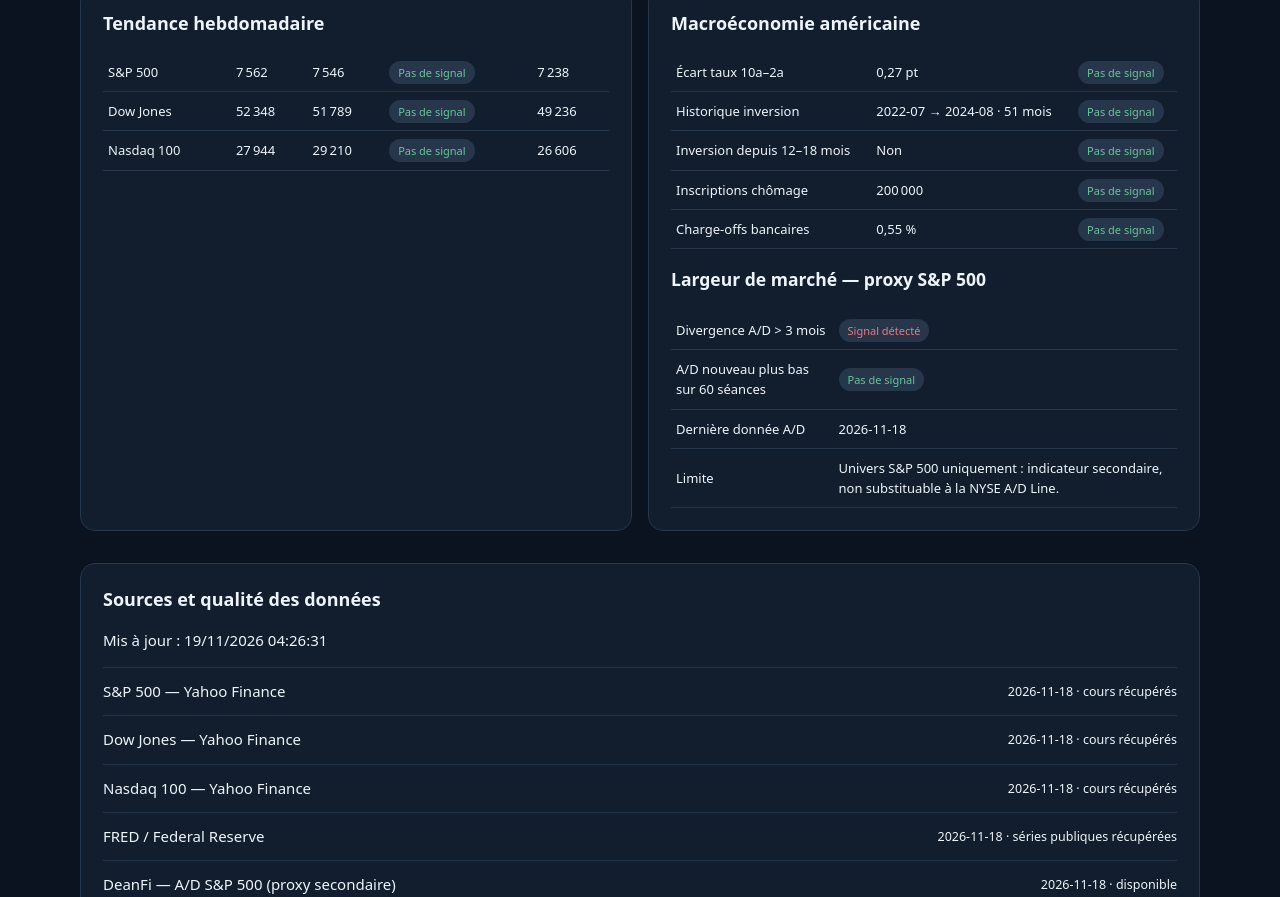
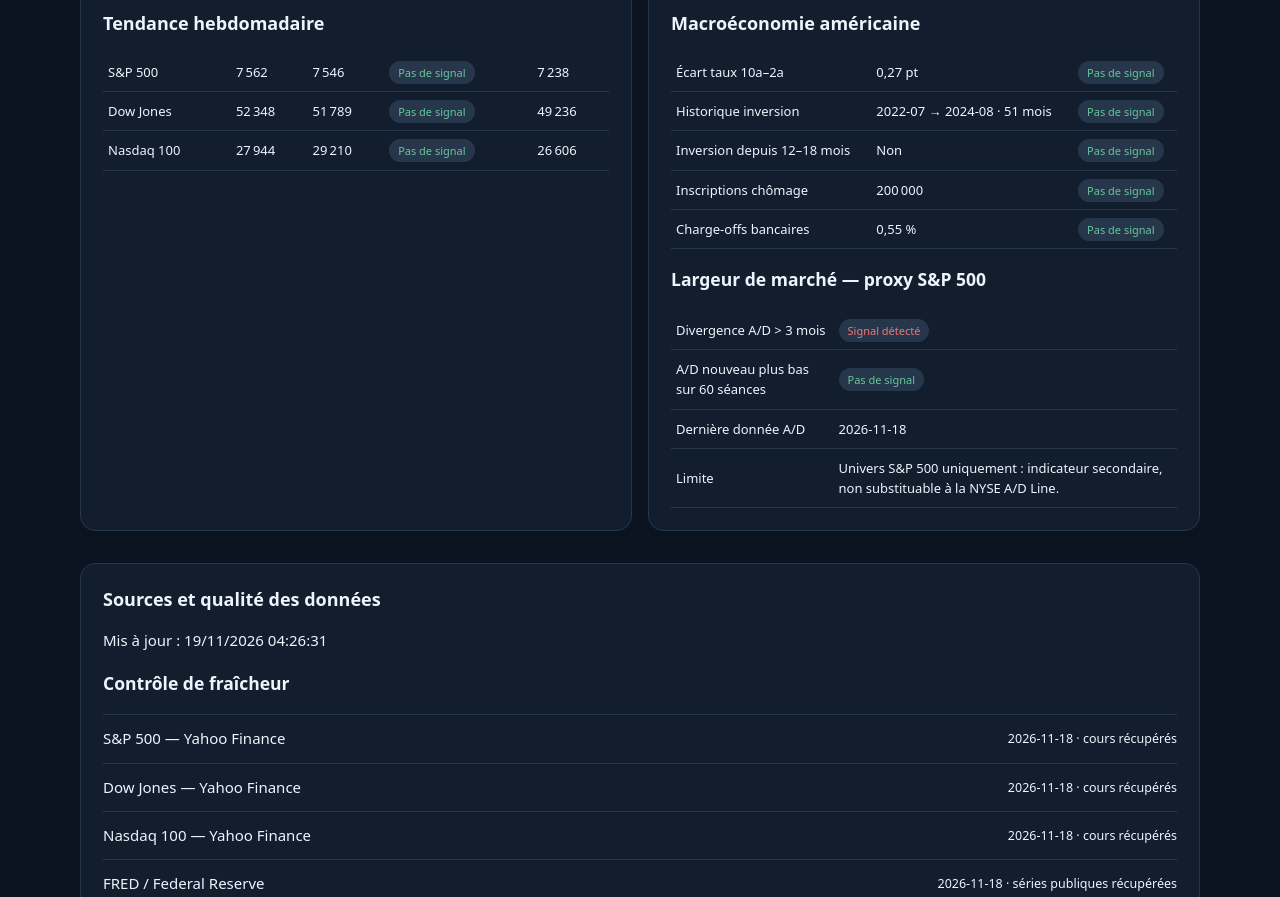
Before and after one commit to asbai92/market-guard, a plain HTML site: page index.html in a window 1280 px wide. Shown: the part 1274-2171 px from the top of the page. Drawn offline with Linux system fonts and the light colour scheme.

Commit message:
Ajouter la section fraîcheur des données au tableau de bord

```diff
--- a/index.html
+++ b/index.html
@@ -5,5 +5,5 @@
 <section id="verdict" class="verdict"><div><small>VERDICT DU MODÈLE</small><h2 id="status">En attente</h2><p id="explanation">La première collecte GitHub Actions doit être exécutée.</p></div><div class="score"><strong id="score">—</strong><span>points de risque</span><small id="coverage">—</small></div></section>
 <section class="cards" id="indices"></section><section class="panel"><h2>Critères surveillés</h2><div id="criteria">En attente de collecte…</div></section>
 <div class="columns"><section class="panel"><h2>Tendance hebdomadaire</h2><div id="trends"></div></section><section class="panel"><h2>Macroéconomie américaine</h2><div id="macro"></div></section></div>
-<section class="panel"><h2>Sources et qualité des données</h2><p id="updated">Dernière collecte inconnue</p><div id="sources"></div><div id="errors"></div></section>
+<section class="panel"><h2>Sources et qualité des données</h2><p id="updated">Dernière collecte inconnue</p><h3>Contrôle de fraîcheur</h3><div id="freshness"></div><div id="sources"></div><div id="errors"></div></section>
 <p class="disclaimer">Outil expérimental d’aide à la décision, pas un conseil financier. Il ne prédit pas les krachs et ne passe aucun ordre. Les données manquantes restent inconnues et ne sont jamais considérées comme rassurantes. Ne pas utiliser seul pour décider d'une vente, en particulier sur un ETF à levier.</p></main><script src="app.js"></script></body></html>
```
